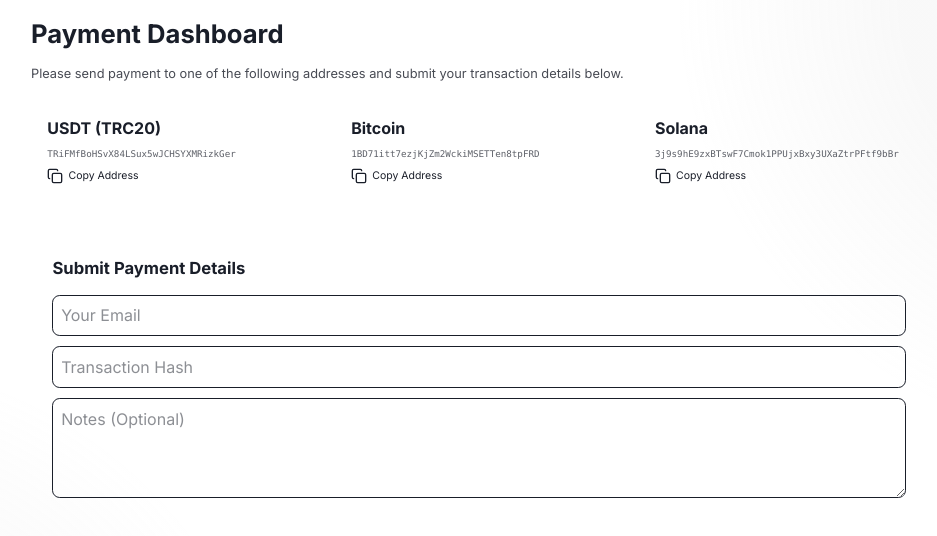
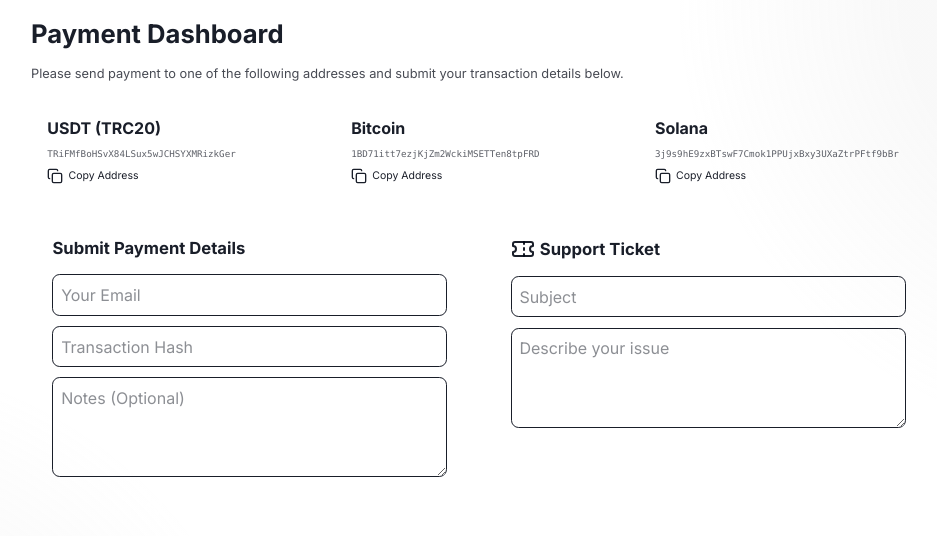
Before and after one commit to dmytro-webild/c8603fda-a824-4e3b-a949-7d9a20a3111a, a Next.js app: page /payment in a window 1280 px wide. Shown: the top 536 px of the page, without its empty margins (161-1098 px from the left). Built offline with nearby package versions, Linux system fonts and the light colour scheme; no server answers.

Commit message:
Update src/app/payment/page.tsx

```diff
--- a/src/app/payment/page.tsx
+++ b/src/app/payment/page.tsx
@@ -2,10 +2,12 @@
 
 import { useState } from "react";
 import { ThemeProvider } from "@/providers/themeProvider/ThemeProvider";
-import { Copy, Check, Send } from "lucide-react";
+import { Copy, Check, Send, Ticket } from "lucide-react";
 
 export default function PaymentDashboard() {
   const [copied, setCopied] = useState<string | null>(null);
+  const [ticketSubject, setTicketSubject] = useState("");
+  const [ticketMessage, setTicketMessage] = useState("");
 
   const wallets = [
     { name: "USDT (TRC20)", address: "TRiFMfBoHSvX84LSux5wJCHSYXMRizkGer" },
@@ -53,7 +55,8 @@ export default function PaymentDashboard() {
             ))}
           </div>
 
-          <div className="p-8 rounded-xl border border-white/10 bg-white/5 mt-8">
+          <div className="grid grid-cols-1 md:grid-cols-2 gap-8">
+          <div className="p-8 rounded-xl border border-white/10 bg-white/5">
             <h2 className="text-2xl font-bold mb-6">Submit Payment Details</h2>
             <form className="flex flex-col gap-4" onSubmit={(e) => { e.preventDefault(); alert("Submission received!"); }}>
                 <input placeholder="Your Email" className="p-3 rounded border bg-transparent" required />
@@ -64,6 +67,21 @@ export default function PaymentDashboard() {
                 </button>
             </form>
           </div>
+
+          <div className="p-8 rounded-xl border border-white/10 bg-white/5">
+            <h2 className="text-2xl font-bold mb-6 flex items-center gap-2"><Ticket /> Support Ticket</h2>
+            <form className="flex flex-col gap-4" onSubmit={(e) => {
+                e.preventDefault();
+                window.location.href = `mailto:wishingcoming6460@gmail.com?subject=${encodeURIComponent(ticketSubject)}&body=${encodeURIComponent(ticketMessage)}`;
+            }}>
+                <input value={ticketSubject} onChange={(e) => setTicketSubject(e.target.value)} placeholder="Subject" className="p-3 rounded border bg-transparent" required />
+                <textarea value={ticketMessage} onChange={(e) => setTicketMessage(e.target.value)} placeholder="Describe your issue" className="p-3 rounded border bg-transparent min-h-[100px]" required />
+                <button type="submit" className="w-full py-3 bg-primary text-white rounded font-bold flex items-center justify-center gap-2">
+                    <Send size={18} /> Send Ticket
+                </button>
+            </form>
+          </div>
+          </div>
         </div>
       </main>
     </ThemeProvider>
```
